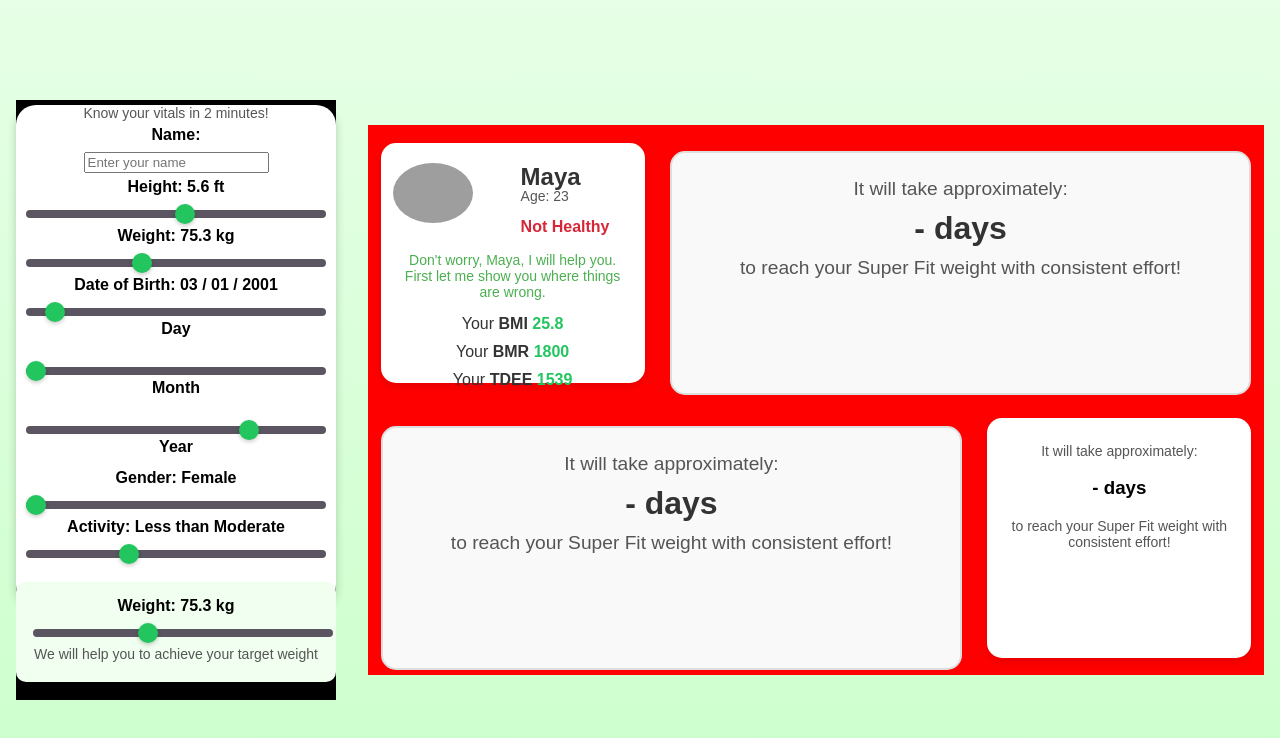
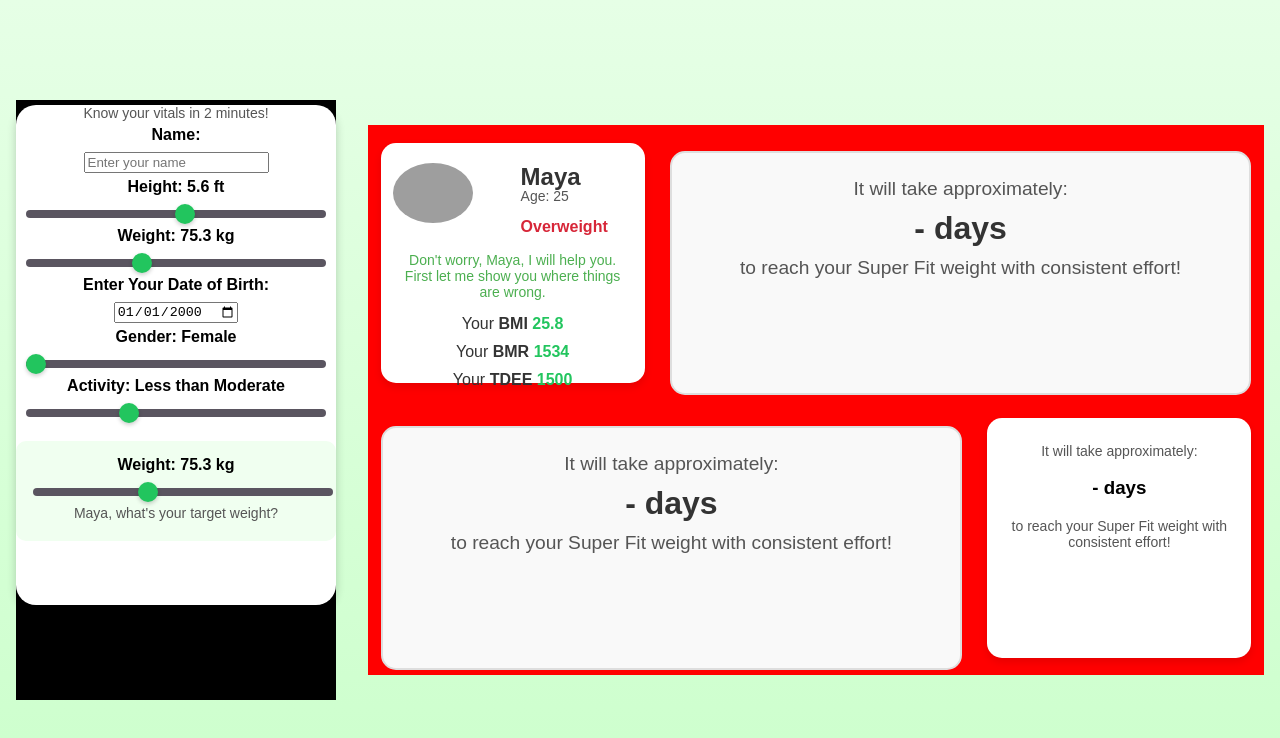
Before and after one commit to abhishekbhanot/sariproject, a plain HTML site: page index.html in a window 1280 px wide. Drawn offline with Linux system fonts and the light colour scheme; grey boxes are pictures that could not be loaded.

Commit message:
added new

```diff
--- a/index.html
+++ b/index.html
@@ -16,7 +16,7 @@
     <!-- Name Input -->
     <div class="input-container">
       <label for="name">Name:</label>
-      <input type="text" id="name" placeholder="Enter your name" oninput="updateName()">
+      <input type="text" id="name" placeholder="Enter your name" oninput="updateName()"/>
     </div>
 
     <div class="slider-container">
@@ -30,21 +30,8 @@
     </div>
 
     <div class="input-container">
-      <label>Date of Birth: <span id="dob-display">03 / 01 / 2001</span></label>
-      <div class="dob-sliders">
-        <div>
-          <input type="range" id="dob-day" class="styled-range" min="1" max="31" value="3" oninput="updateDOB()">
-          <label for="dob-day">Day</label>
-        </div>
-        <div>
-          <input type="range" id="dob-month" class="styled-range" min="1" max="12" value="1" oninput="updateDOB()">
-          <label for="dob-month">Month</label>
-        </div>
-        <div>
-          <input type="range" id="dob-year" class="styled-range" min="1925" max="2025" value="2001" oninput="updateDOB()">
-          <label for="dob-year">Year</label>
-        </div>
-      </div>
+      <label for="dob">Enter Your Date of Birth:</label>
+      <input type="date" id="dob" oninput="calculateAge()" value="2000-01-01">
     </div>
 
     <div class="slider-container">
--- a/script.js
+++ b/script.js
@@ -1,5 +1,6 @@
 const activityLevels = ["Low", "Less than Moderate", "Moderate", "High"];
 const genderOptions = ["Female", "Male", "Other"];
+let age;
 
 function updateName() {
   const nameInput = document.getElementById('name').value;
@@ -21,13 +22,6 @@ function updateActivity() {
   valueDisplay.textContent = activityLevels[slider.value];
 }
 
-function updateDOB() {
-  const day = document.getElementById('dob-day');
-  const month = document.getElementById('dob-month');
-  const year = document.getElementById('dob-year');
-  const display = document.getElementById('dob-display');
-  display.textContent = `${String(day.value).padStart(2, '0')} / ${String(month.value).padStart(2, '0')} / ${year.value}`;
-}
 
 function updateGender() {
   const slider = document.getElementById('gender');
@@ -36,31 +30,44 @@ function updateGender() {
 }
 
 function calculateVitals() {
+
+
+
   const height = parseFloat(document.getElementById('height').value);
   const weight = parseFloat(document.getElementById('weight').value);
   const activityLevel = parseInt(document.getElementById('activity').value);
-  const year = parseInt(document.getElementById('dob-year').value);
-  const age = new Date().getFullYear() - year;
+//  let agee=document.getElementById('display-age').value;
+  const gender = document.getElementById('gender').value;
+
 
   const heightMeters = height * 0.3048;
-  const bmi = (weight / (heightMeters ** 2)).toFixed(1);
-  const gender = genderOptions[parseInt(document.getElementById('gender').value)];
+  const heightCm=height*30.48;
+  const dobInput = document.getElementById('dob').value; // Get the DOB input value
+  let dob = new Date(dobInput); // Convert input to Date object
+  let today = new Date(); // Get current date
+
+   age = today.getFullYear() - dob.getFullYear(); // Calculate initial age difference
+  document.getElementById('display-age').innerText =  age ;
+    let bmi=(weight / (heightMeters ** 2)).toFixed(1);
+
+  document.querySelector('.metrics p:nth-child(1) span').textContent = bmi;
+
 
   let bmr;
   if (gender === "Male") {
-    bmr = (10 * weight + 6.25 * heightMeters * 100 - 5 * age + 5).toFixed(0);
+    bmr = (10 * weight + 6.25 * heightCm  - 5 * age + 5).toFixed(0);
   } else {
-    bmr = (10 * weight + 6.25 * heightMeters * 100 - 5 * age - 161).toFixed(0);
+    bmr = (10 * weight + 6.25 * heightCm  - 5 * age - 161).toFixed(0);
   }
+  console.log( bmr)
 
-  const activityMultiplier = [1.2, 1.375, 1.55, 1.725];
-  const tdee = (bmr * activityMultiplier[activityLevel]).toFixed(0);
+  // const activityMultiplier = [1.2, 1.375, 1.55, 1.725];
+  // const tdee = (bmr * activityMultiplier[activityLevel]).toFixed(0);
 
-  document.querySelector('.metrics p:nth-child(1) span').textContent = bmi;
-  document.querySelector('.metrics p:nth-child(3) span').textContent = bmr;
-  document.querySelector('.metrics p:nth-child(5) span').textContent = tdee;
+  document.querySelector('.metrics p:nth-child(2) span').textContent = parseInt(bmr);
+  // document.querySelector('.metrics p:nth-child(3) span').textContent = tdee;
 
-  document.getElementById('display-age').textContent = age;
+
 
   const healthStatus = document.getElementById('health-status');
   healthStatus.textContent = bmi < 18.5 ? "Underweight" :
```
